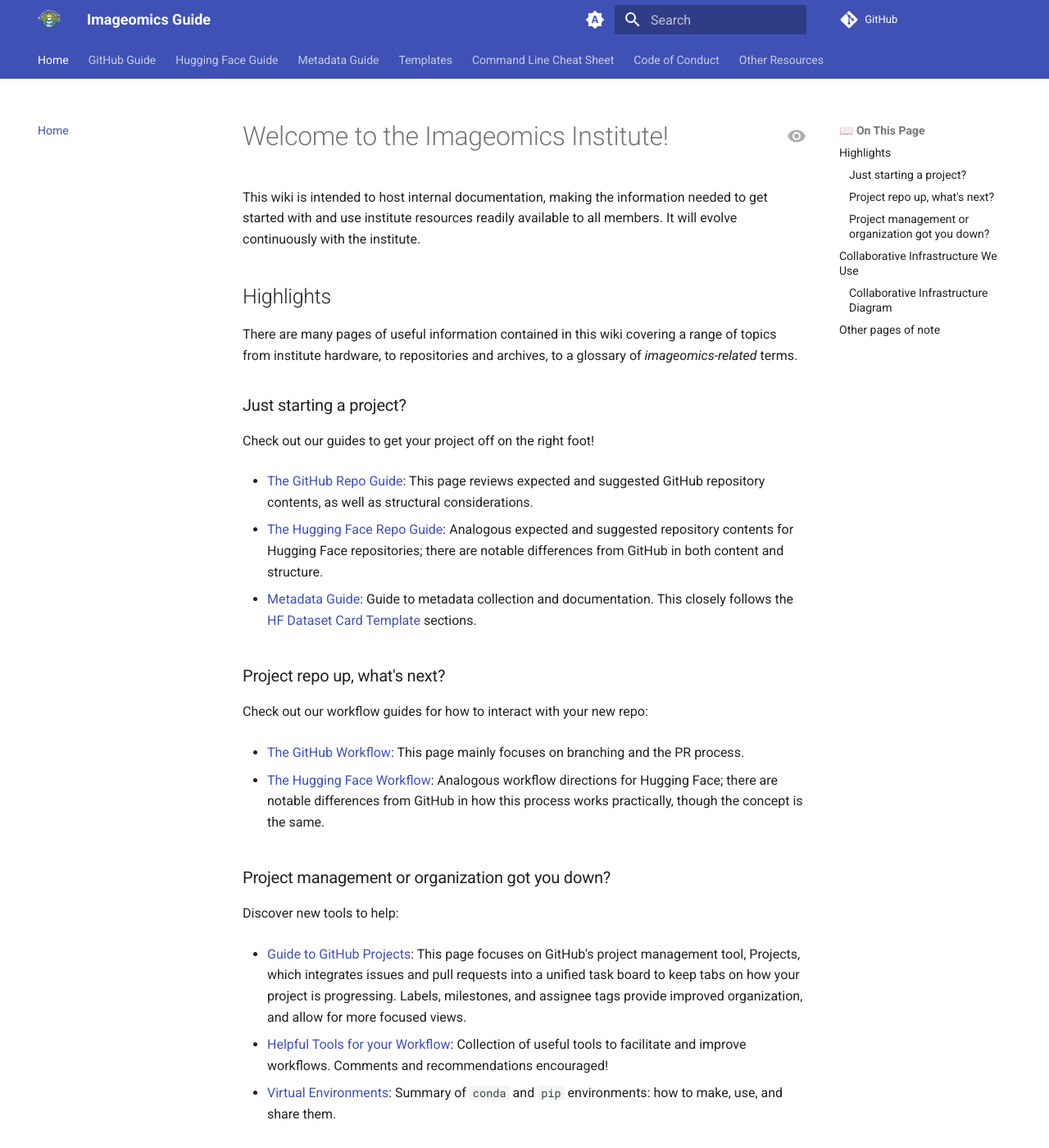
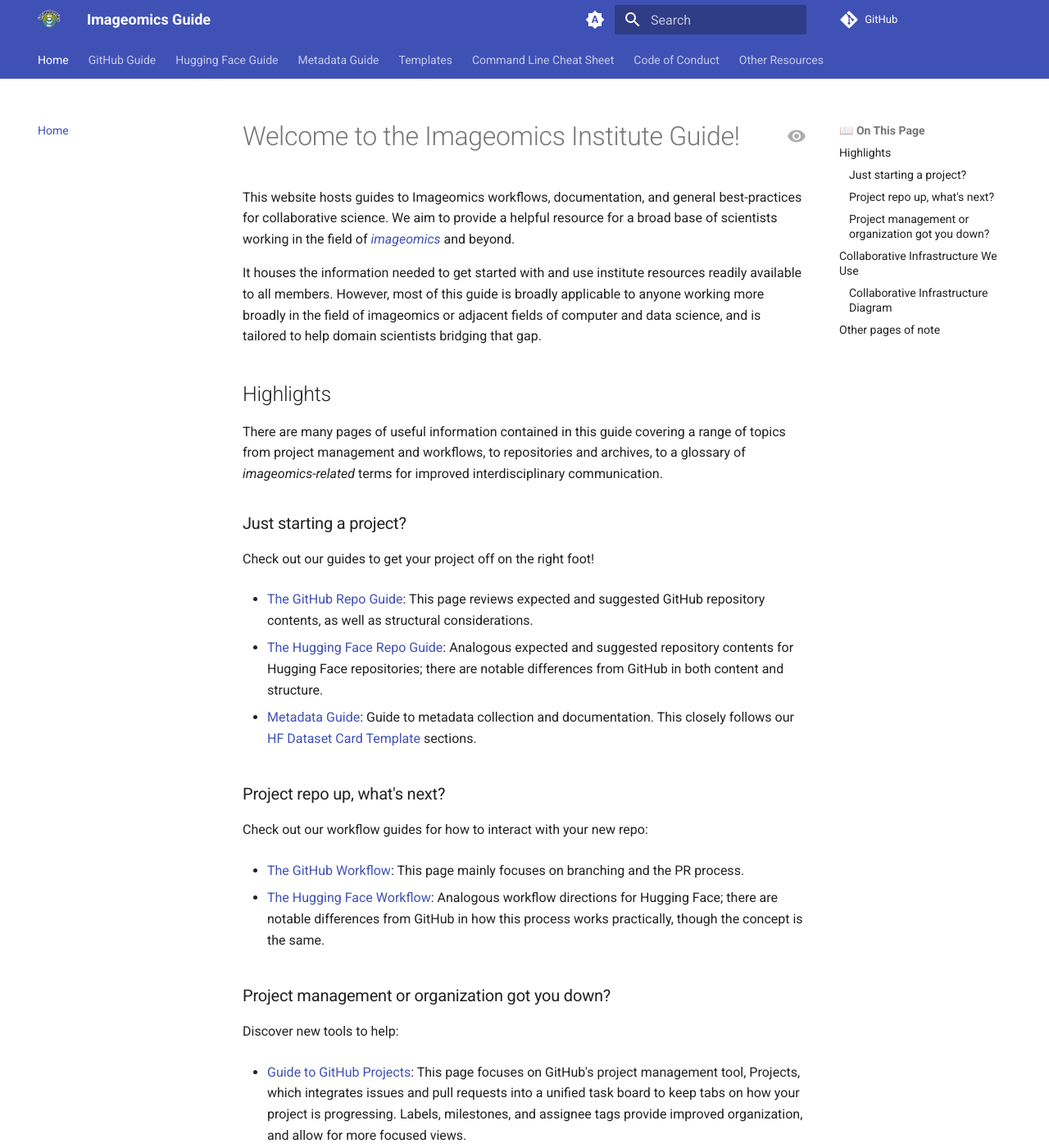
Before and after one commit to akashgunjegaon/Collaborative-distributed-science-guide, an MkDocs documentation site: the page built from docs/index.md, in a window 1280 px wide and 1400 px high. Shown: the whole window at 82% size. Built offline with MkDocs 1.6.1 and Material for MkDocs 9.7.7, drawn with Linux system fonts in a browser that asks for light colours; comment, search, counter and statistics services are not loaded; some of the changed text lies outside the part shown.

Commit message:
Update introductory description on homepage to be more inclusively descriptive

```diff
--- a/docs/index.md
+++ b/docs/index.md
@@ -1,9 +1,12 @@
-# Welcome to the Imageomics Institute!
+# Welcome to the Imageomics Institute Guide!
 
-This wiki is intended to host internal documentation, making the information needed to get started with and use institute resources readily available to all members. It will evolve continuously with the institute.
+This website hosts guides to Imageomics workflows, documentation, and general best-practices for collaborative science. We aim to provide a helpful resource for a broad base of scientists working in the field of [_imageomics_](wiki-guide/Glossary-for-Imageomics.md/#imageomics) and beyond.
+
+It houses the information needed to get started with and use institute resources readily available to all members. However, most of this guide is broadly applicable to anyone working more broadly in the field of imageomics or adjacent fields of computer and data science, and is tailored to help domain scientists bridging that gap.
 
 ## Highlights
-There are many pages of useful information contained in this wiki covering a range of topics from institute hardware, to repositories and archives, to a glossary of _imageomics-related_ terms.
+
+There are many pages of useful information contained in this guide covering a range of topics from project management and workflows, to repositories and archives, to a glossary of _imageomics-related_ terms for improved interdisciplinary communication.
 
 ### Just starting a project?
 Check out our guides to get your project off on the right foot!
@@ -12,7 +15,7 @@ Check out our guides to get your project off on the right foot!
 
 - [The Hugging Face Repo Guide](wiki-guide/Hugging-Face-Repo-Guide.md): Analogous expected and suggested repository contents for Hugging Face repositories; there are notable differences from GitHub in both content and structure.
 
-- [Metadata Guide](wiki-guide/Metadata-Guide.md): Guide to metadata collection and documentation. This closely follows the [HF Dataset Card Template](wiki-guide/HF_DatasetCard_Template_mkdocs.md) sections.
+- [Metadata Guide](wiki-guide/Metadata-Guide.md): Guide to metadata collection and documentation. This closely follows our [HF Dataset Card Template](wiki-guide/HF_DatasetCard_Template_mkdocs.md) sections.
 
 ### Project repo up, what's next?
 Check out our workflow guides for how to interact with your new repo:
```
Also changed, not shown: other parts of docs/index.md (+1 -1 lines).
